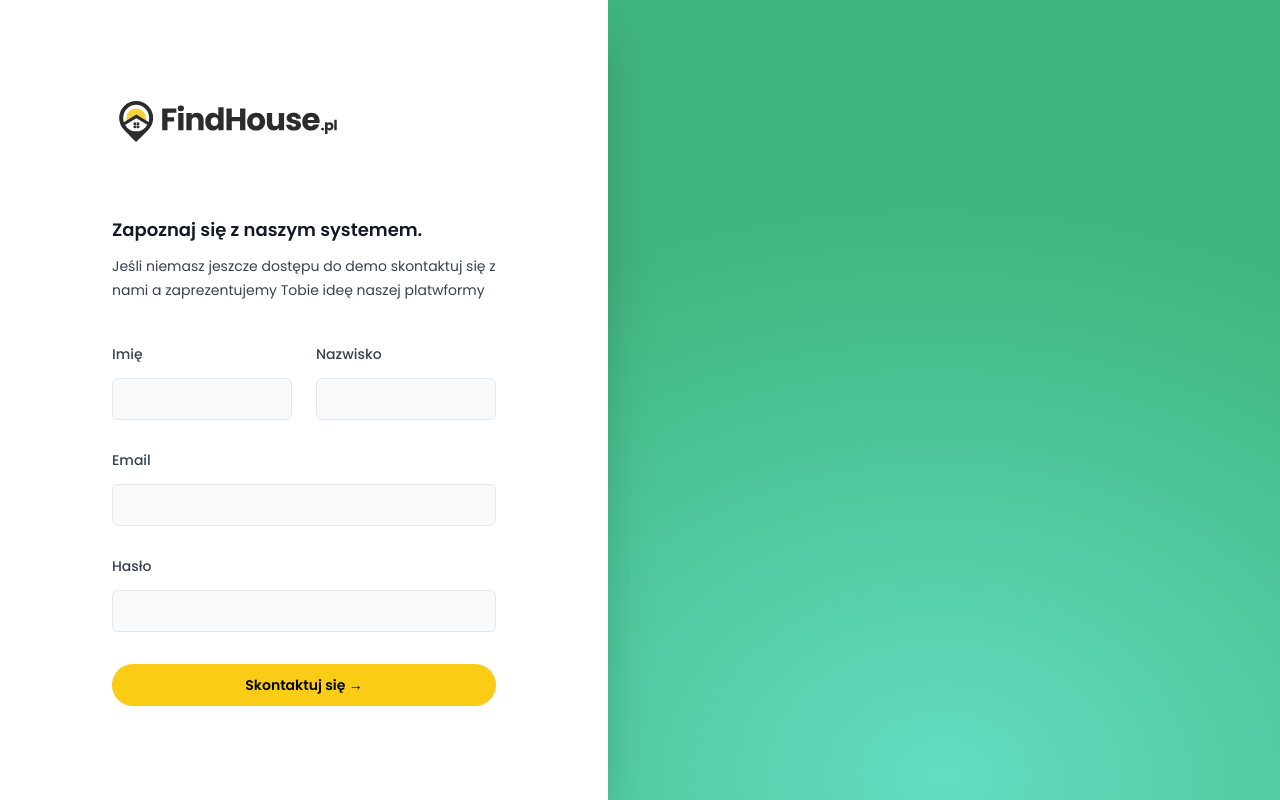
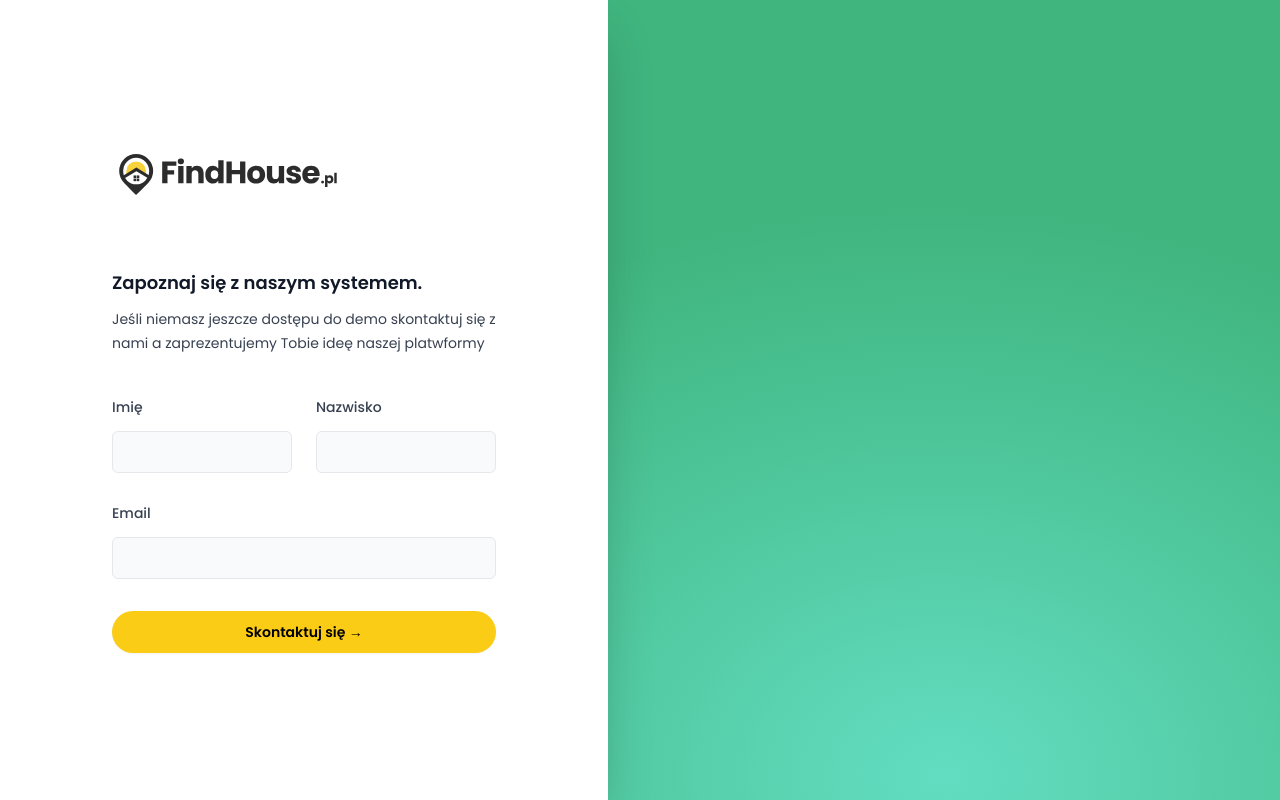
Before and after one commit to SzymonKaczmarek/Findhouse-project-site, a Next.js app: page /register in a window 1280 px wide. Built offline with nearby package versions, Linux system fonts and the light colour scheme.

Commit message:
test forma

```diff
--- a/src/components/CTA.jsx
+++ b/src/components/CTA.jsx
@@ -5,9 +5,10 @@ import { Container } from '@/components/Container'
 export default function cta() {
 
   return (
+
     <div className=" w-screen bg-zinc-100 py-12">
       <Container>
-        <section>
+        <section id="cta">
           <div className="mx-auto max-w-md px-4 sm:max-w-3xl sm:px-6 lg:max-w-7xl lg:px-8">
             <div className="relative rounded-2xl px-6 py-10 bg-emerald-600 overflow-hidden shadow-xl sm:px-12 sm:py-20">
               <div aria-hidden="true" className="absolute inset-0 -mt-72 sm:-mt-32 md:mt-0">
--- a/src/components/Header.jsx
+++ b/src/components/Header.jsx
@@ -140,7 +140,7 @@ export function Header() {
               </Link>
             </li>
             <li className="ml-auto md:ml-8">
-              <ButtonLink href="/register" color="yellow">
+              <ButtonLink href="#cta" color="yellow">
                 <span>
                   Skontaktuj się
                 </span>
--- a/src/pages/register.jsx
+++ b/src/pages/register.jsx
@@ -4,6 +4,8 @@ import Link from 'next/link'
 import { AuthLayout } from '@/components/AuthLayout'
 import { Input } from '@/components/Input'
 import { Logo } from '@/components/Logo'
+
+
 
 export default function Login() {
   return (
@@ -27,7 +29,8 @@ export default function Login() {
         </div>
         <div className="mt-10">
           <div className="mt-6">
-            <form action="#" method="" className="space-y-7">
+            <form className="space-y-7" name="contact" method="POST" data-netlify="true">
+              <input type="hidden" name="form-name" value="contact" />
               <div className="flex flex-col space-y-7 sm:flex-row sm:space-y-0 sm:space-x-6">
                 <Input
                   label="Imię"
@@ -54,14 +57,14 @@ export default function Login() {
                 autoComplete="email"
                 required
               />
-              <Input
+              {/* <Input
                 label="Hasło"
                 id="password"
                 name="password"
                 type="password"
                 autoComplete="new-password"
                 required
-              />
+              /> */}
               <div className="pt-1">
                 <button
                   type="submit"
```
